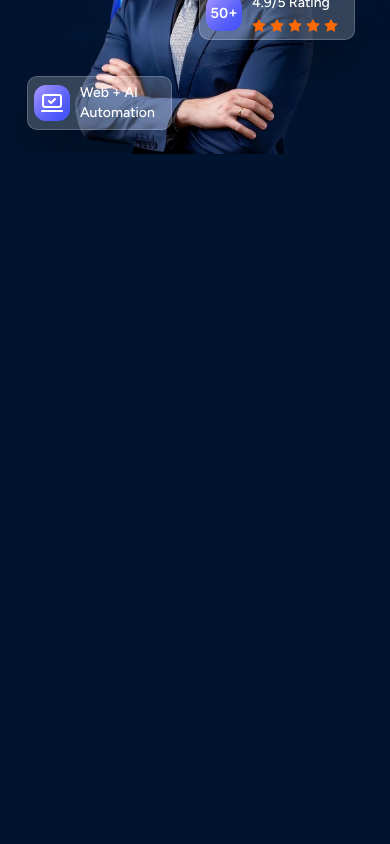
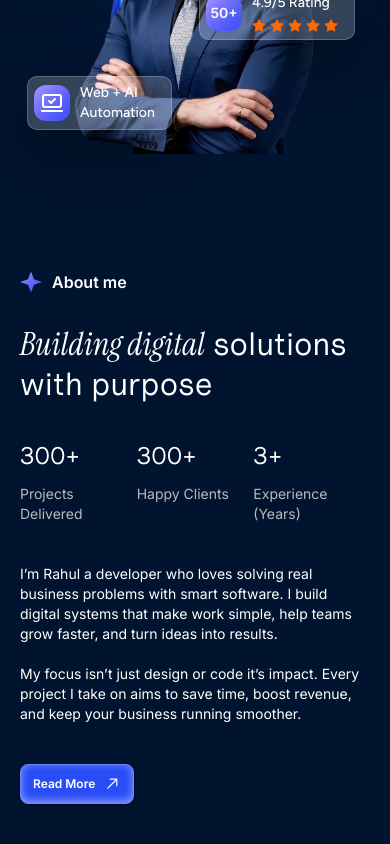
Before and after one commit to rahulsd380/Rahul-Sutradhar---Portfolio-Client, a Next.js app: page / in a window 390 px wide. Shown: the part 800-1644 px from the top of the page. Before the commit the page ends 954 px from the top, so only its background shows below. Built offline with nearby package versions, Linux system fonts and the light colour scheme.

Commit message:
Made about me section responsive

```diff
--- a/src/app/(commonLayout)/page.tsx
+++ b/src/app/(commonLayout)/page.tsx
@@ -11,8 +11,8 @@ const Home = () => {
   return (
     <div>
       <Hero />
-      {/* <AboutMe />
-      <FeaturedProjects />
+      <AboutMe />
+      {/* <FeaturedProjects />
       <Services />
       <WhoIHelp/>
       <HowItWorks/>
--- a/src/components/HomePage/AboutMe/AboutMe.tsx
+++ b/src/components/HomePage/AboutMe/AboutMe.tsx
@@ -1,7 +1,6 @@
 import Container from "@/components/Reusable/Container/Container";
-import Image from "next/image";
-import { ICONS } from "../../../../public/assets";
 import Button from "@/components/Reusable/Button/Button";
+import Heading from "@/components/Reusable/Heading/Heading";
 
 const AboutMe = () => {
   const STATS = [
@@ -11,38 +10,30 @@ const AboutMe = () => {
   ];
   return (
     <Container>
-      <div className="py-[100px] flex gap-9 mt-28">
-        <div className="w-[30%]">
-          <div className="flex items-center gap-2.5">
-            <Image
-              src={ICONS.blueStar}
-              alt="Blue Star Icon"
-              className="size-[22px]"
-            />
-            <h3 className="font-Inter text-xl font-semibold text-white">
-              About me
-            </h3>
-          </div>
-          <h3 className="text-white text-[55px] mt-[30px] font-Uncut-Sans leading-16">
-            <span className="font-Instrument-Serif font-normal italic">
-              Building digital
-            </span>{" "}
-            solutions with purpose
-          </h3>
+      <div className="py-[100px] flex flex-col lg:flex-row gap-9 mt-10 lg:mt-28">
+        <div className="w-full lg:w-[30%]">
+          <Heading
+            subHeading="About me"
+            styledHeading="Building digital"
+            heading="solutions with purpose"
+            align="left"
+          />
         </div>
 
-        <div className="w-[70%] flex flex-col gap-10">
+        <div className="w-full lg:w-[70%] flex flex-col gap-10">
           <div className="grid grid-cols-3">
             {STATS.map((stat) => (
               <div key={stat?.id}>
-                <h2 className="text-white text-[40px] font-Uncut-Sans">
+                <h2 className="text-white text-2xl md:text-[40px] font-Uncut-Sans">
                   {stat?.value}
                 </h2>
-                <p className="text-neutral-35 font-Inter mt-3">{stat?.title}</p>
+                <p className="text-neutral-35 font-Inter mt-3 text-sm md:text-base">
+                  {stat?.title}
+                </p>
               </div>
             ))}
           </div>
-          <p className="text-lg text-white font-Inter">
+          <p className="text-sm md:text-lg lg:text-sm xl:text-lg text-white font-Inter">
             I’m Rahul a developer who loves solving real business problems with
             smart software. I build digital systems that make work simple, help
             teams grow faster, and turn ideas into results.
--- a/src/components/Reusable/Heading/Heading.tsx
+++ b/src/components/Reusable/Heading/Heading.tsx
@@ -39,13 +39,13 @@ const Heading: React.FC<THeadingProps> = ({
             alt="Blue Star Icon"
             className="w-[22px] h-[22px]"
           />
-          <h3 className="font-Inter text-xl font-semibold text-white">
+          <h3 className="font-Inter text-base md:text-xl font-semibold text-white">
             {subHeading}
           </h3>
         </div>
       )}
 
-      <h3 className="text-white text-[55px] mt-[30px] font-Uncut-Sans leading-16 max-w-[644px]">
+      <h3 className="text-white text-[32px] md:text-[48px] lg:text-[40px] xl:text-[55px] mt-[30px] font-Uncut-Sans leading-10 md:leading-14 lg:leading-12 xl:leading-16 max-w-[644px]">
         <span className="font-Instrument-Serif font-normal italic">
           {styledHeading}
         </span>{" "}
@@ -53,7 +53,7 @@ const Heading: React.FC<THeadingProps> = ({
       </h3>
 
       {description && (
-        <p className="text-lg text-neutral-35 font-Inter max-w-[698px] mt-3">
+        <p className="text-sm md:text-lg lg:text-sm xl:text-lg text-neutral-35 font-Inter max-w-[698px] mt-3">
           {description}
         </p>
       )}
```
